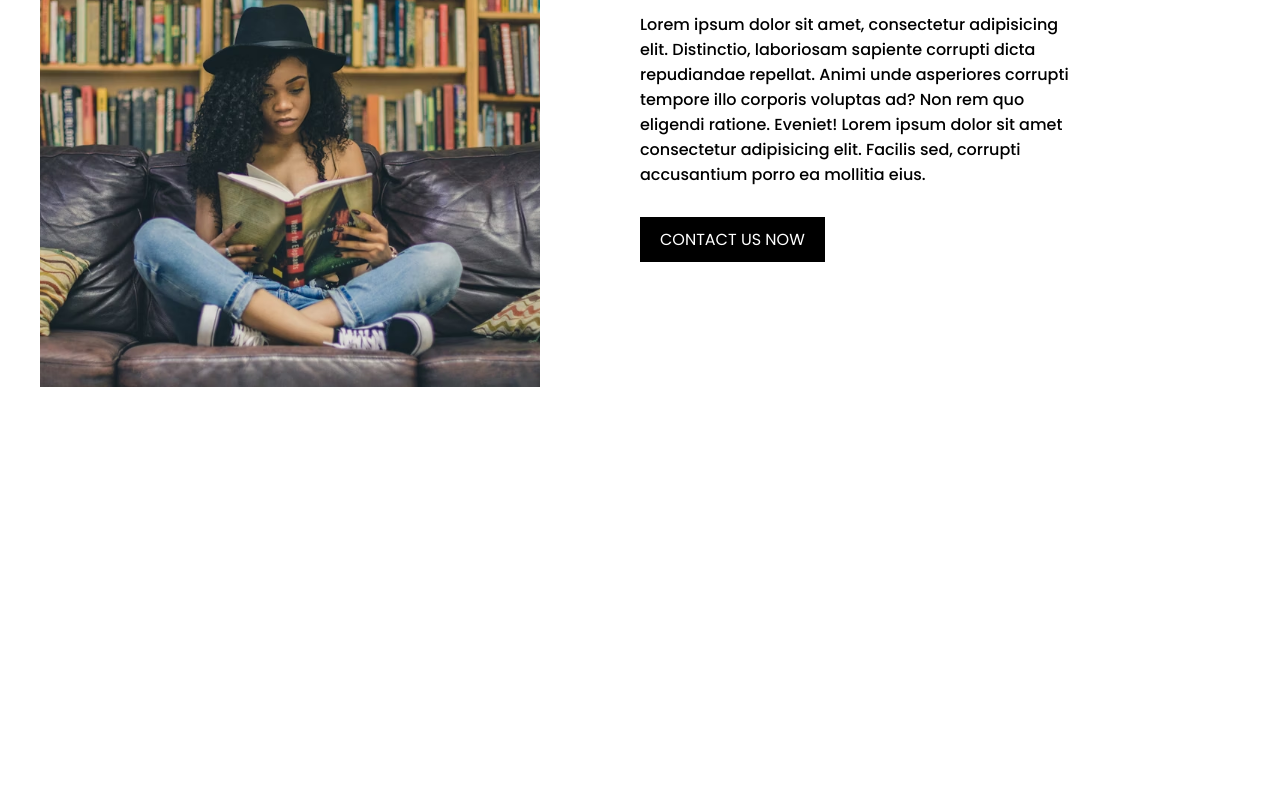
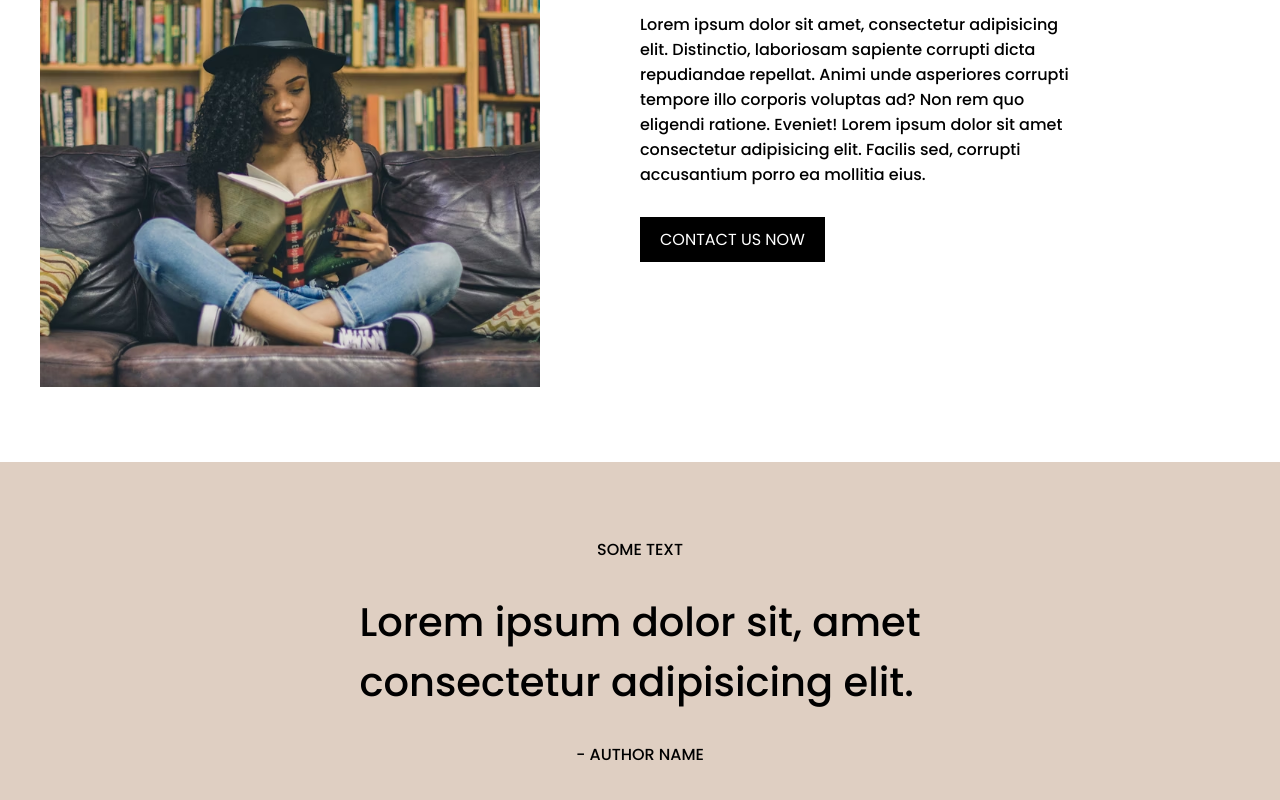
Before and after one commit to filipristeski23/Javen-Advertising, a React (Vite) app: page / in a window 1280 px wide. Shown: the part 1745-2545 px from the top of the page. Before the commit the page ends 2207 px from the top, so only its background shows below. Built offline with nearby package versions, Linux system fonts and the light colour scheme.

Commit message:
Finished working on the Quote Section from the About Us Page

```diff
--- a/src/App.jsx
+++ b/src/App.jsx
@@ -1,6 +1,7 @@
 import GlobalStyles from "./styles/GlobalStyles";
 import OtherServicesSection from "./components/OtherServicesSection";
 import InformationalSection from "./components/InformationalSection";
+import QuoteSection from "./components/QuoteSection";
 
 function App() {
   return (
@@ -8,6 +9,7 @@ function App() {
       <GlobalStyles />
       <OtherServicesSection />
       <InformationalSection />
+      <QuoteSection />
     </div>
   );
 }
--- /dev/null
+++ b/src/components/QuoteSection.jsx
@@ -0,0 +1,45 @@
+import styled from "styled-components";
+
+const QuoteMainSection = styled.div`
+  width: 100%;
+  padding: 4.688rem 0px;
+  background-color: #dfcfc2;
+`;
+
+const QuoteSectionContainer = styled.div`
+  max-width: 75rem;
+  margin: 0 auto;
+  display: flex;
+  flex-direction: column;
+  align-items: center;
+  gap: 1.875rem;
+`;
+
+const H2 = styled.h2`
+  color: black;
+  font-weight: 500;
+  font-size: 2.5rem;
+  margin: 0;
+`;
+
+const H4 = styled.h4`
+  color: black;
+  font-weight: 500;
+  font-size: 1rem;
+  margin: 0;
+`;
+function QuoteSection() {
+  return (
+    <QuoteMainSection>
+      <QuoteSectionContainer>
+        <H4>SOME TEXT</H4>
+        <H2>
+          Lorem ipsum dolor sit, amet <br /> consectetur adipisicing elit.
+        </H2>
+        <H4>- AUTHOR NAME</H4>
+      </QuoteSectionContainer>
+    </QuoteMainSection>
+  );
+}
+
+export default QuoteSection;
```
